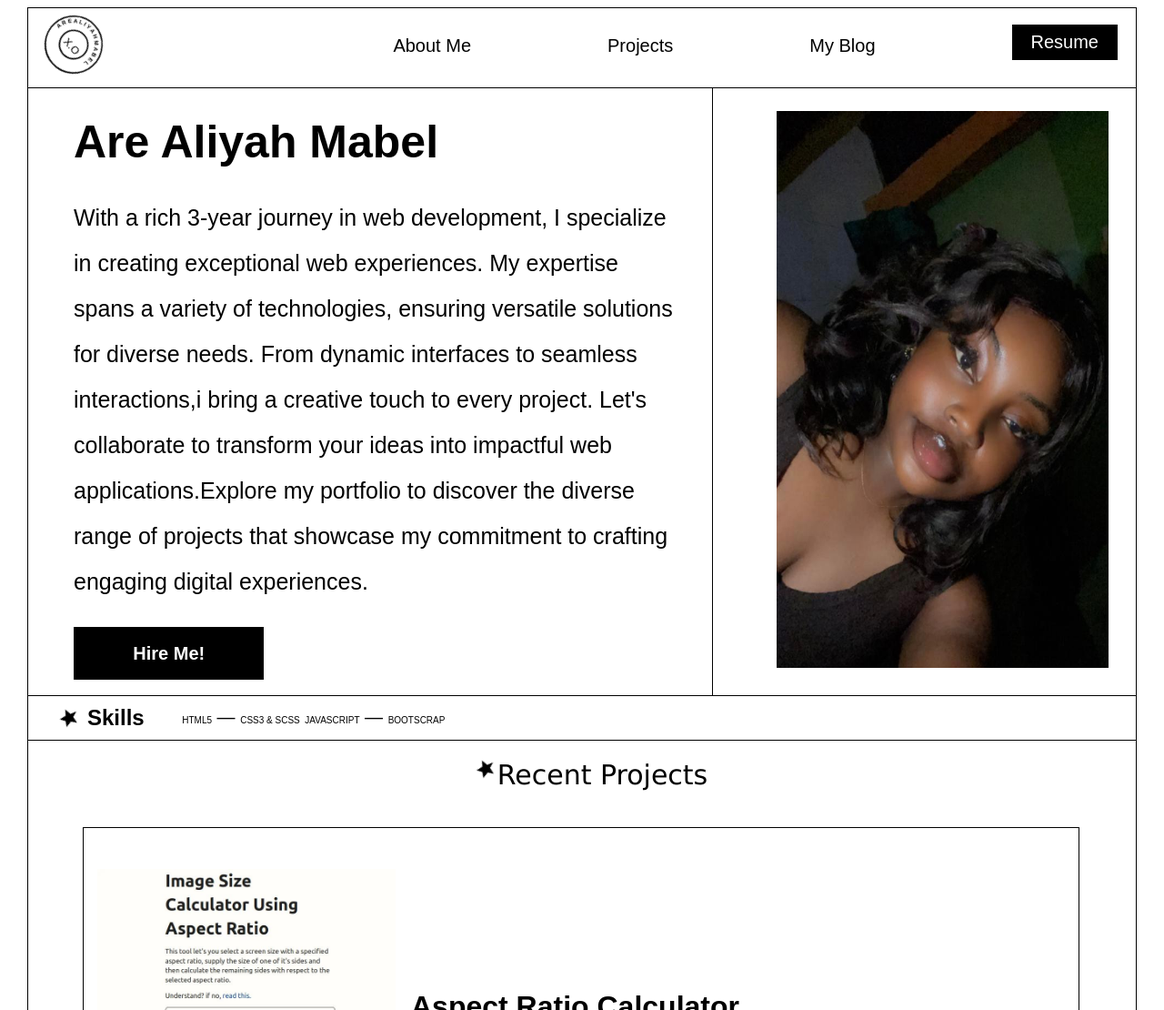
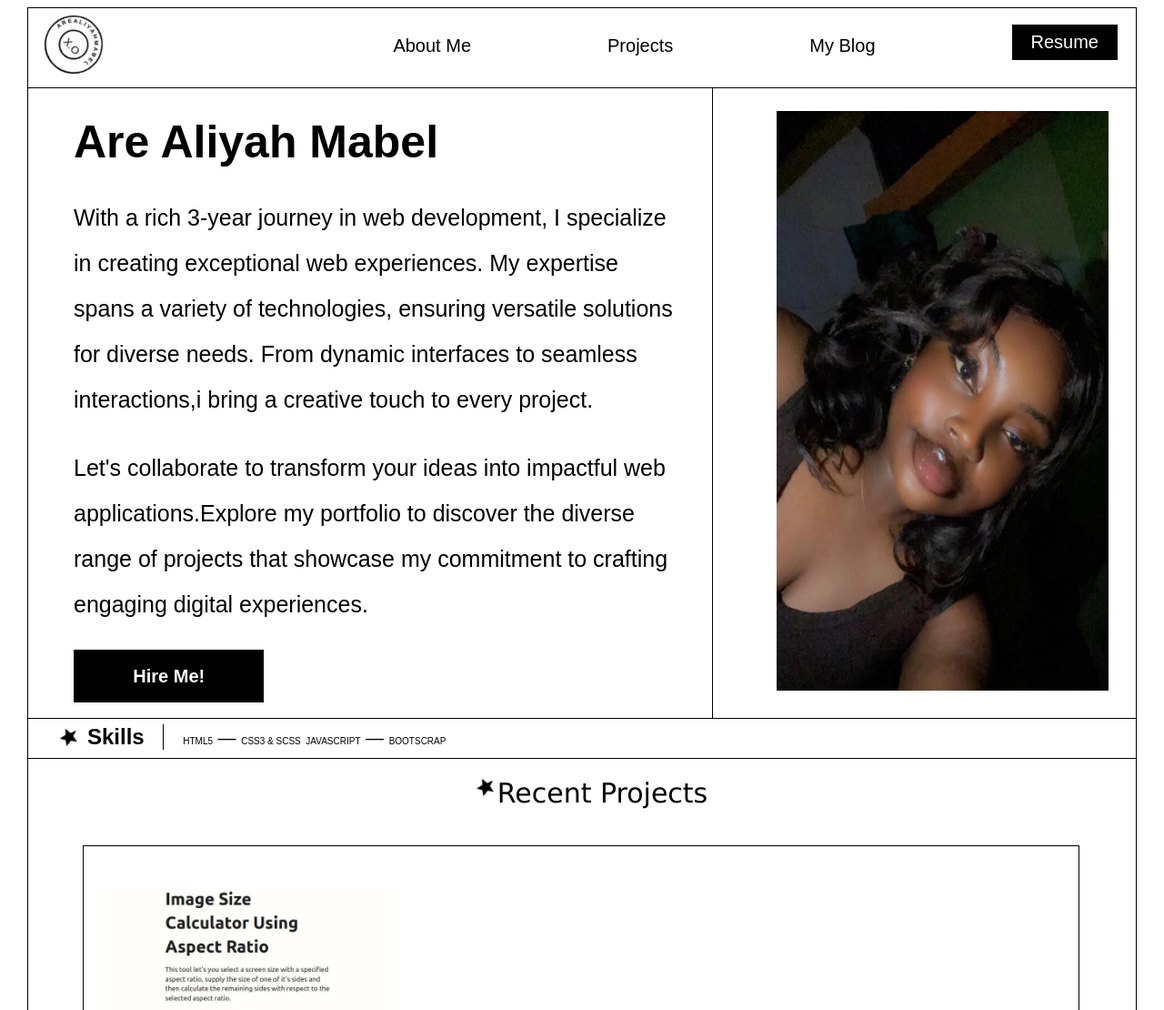
Before and after one commit to mabelare/portfolio, a plain HTML site: page index.html in a window 1280 px wide. Shown: the top 1110 px of the page at 91% size. Drawn offline with Linux system fonts and the light colour scheme; files whose address does not match are found by name.

Commit message:
index.html

```diff
--- a/css/style.css
+++ b/css/style.css
@@ -90,6 +90,9 @@ img {
   align-items: center;
   padding-right: 20px;
   margin-right: 10px;
+  border-right: 1px solid black;
+  margin-top: -20px;
+  margin-bottom: -17px;
 }
 
 .icon {
@@ -214,6 +217,9 @@ img {
   }
   .mabel p {
     font-size: 15px;
+  }
+  .mabel .p2 {
+    margin-top: -12px;
   }
   .mabel {
     margin-left: 10px;
--- a/index.html
+++ b/index.html
@@ -152,10 +152,11 @@
           creating exceptional web experiences. My expertise spans a variety of
           technologies, ensuring versatile solutions for diverse needs. From
           dynamic interfaces to seamless interactions,i bring a creative touch
-          to every project. Let's collaborate to transform your ideas into
-          impactful web applications.Explore my portfolio to discover the
+          to every project.
+          <p class="p2">Let's collaborate to transform your ideas into
+         impactful web applications.Explore my portfolio to discover the
           diverse range of projects that showcase my commitment to crafting
-          engaging digital experiences.
+          engaging digital experiences.</p>
         </p>
         <h2 class="hire-me">Hire Me!</h2>
       </div>
```
